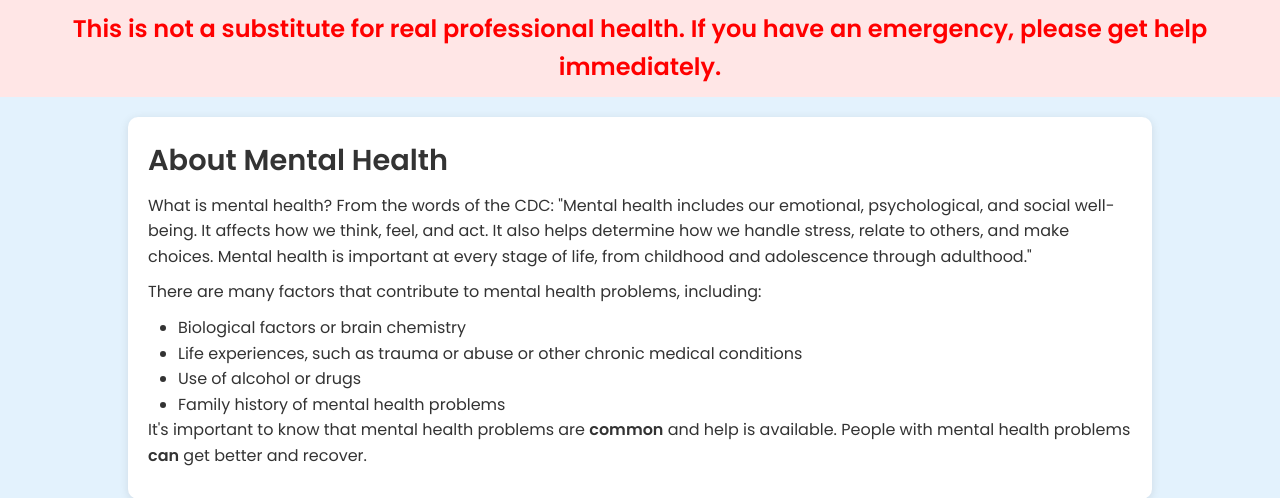
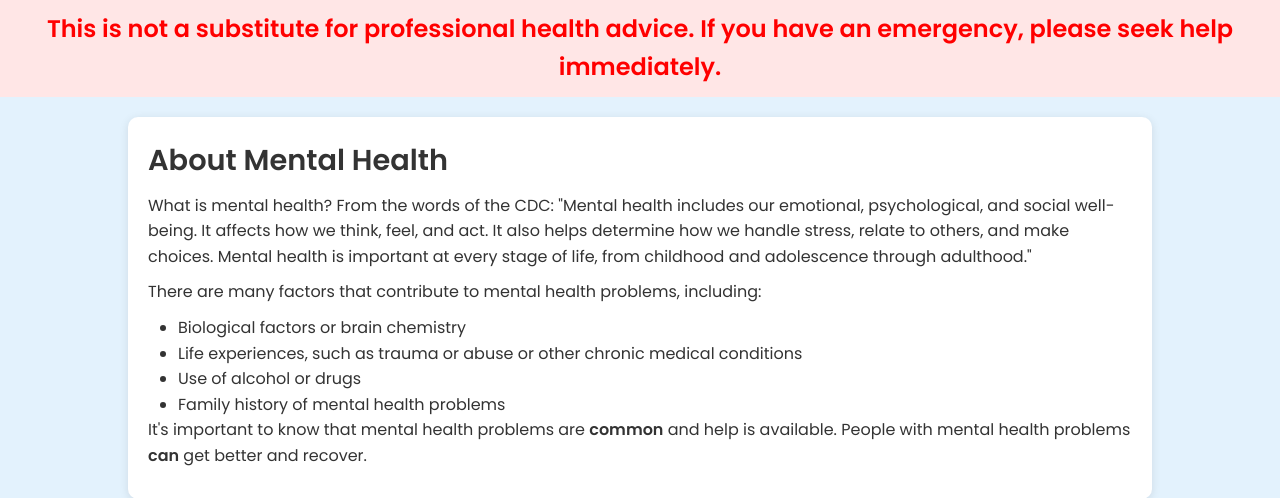
Before and after one commit to Chanalan1/Health-Helper, a Flask app: page / in a window 1280 px wide. Shown: the part 145-643 px from the top of the page. Run offline with Flask 3, Linux system fonts and the light colour scheme.

Commit message:
slight change to warning

```diff
--- a/templates/index.html
+++ b/templates/index.html
@@ -254,7 +254,7 @@
     <div class="warning">
         <body>
             <div style="color: red; font-weight: bold; text-align: center; padding: 10px; background-color: #ffe6e6; font-size: 24px;">
-                This is not a substitute for real professional health. If you have an emergency, please get help immediately.
+                This is not a substitute for professional health advice. If you have an emergency, please seek help immediately.
             </div>
 
 
```
